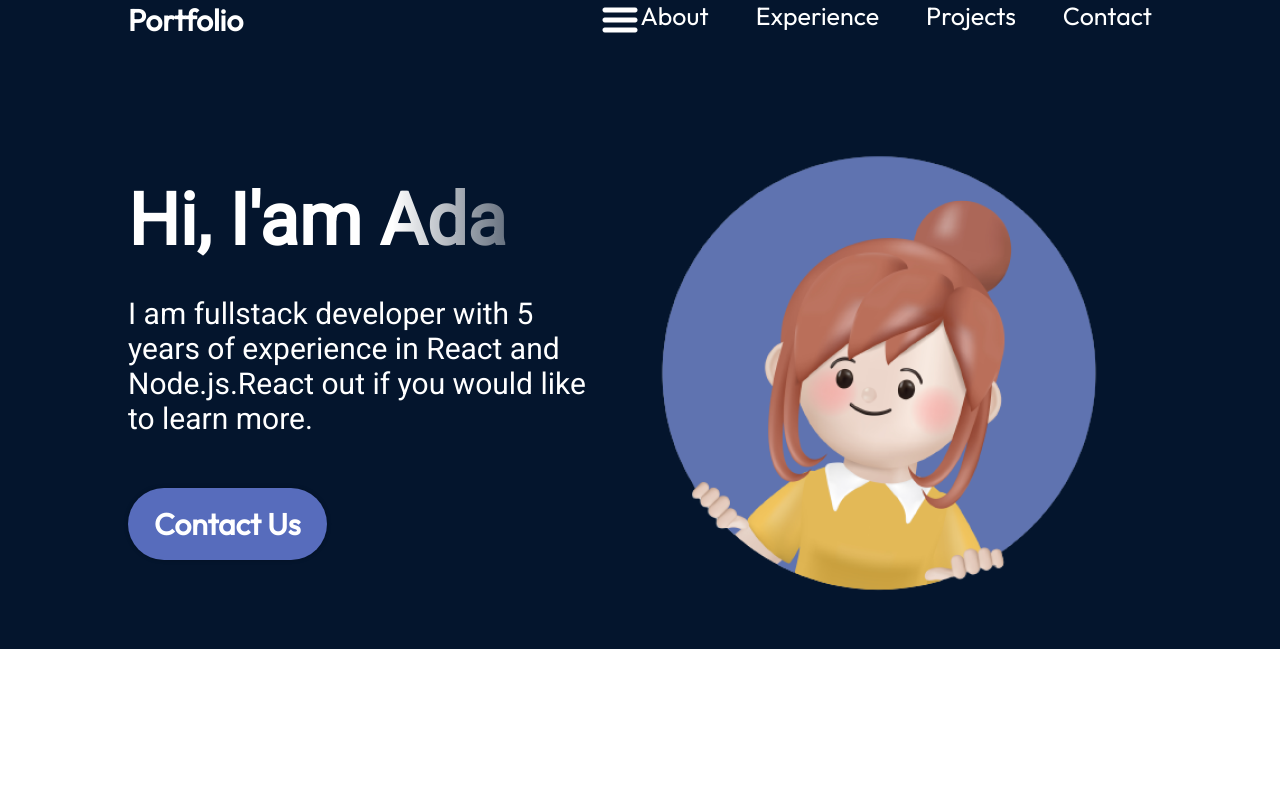
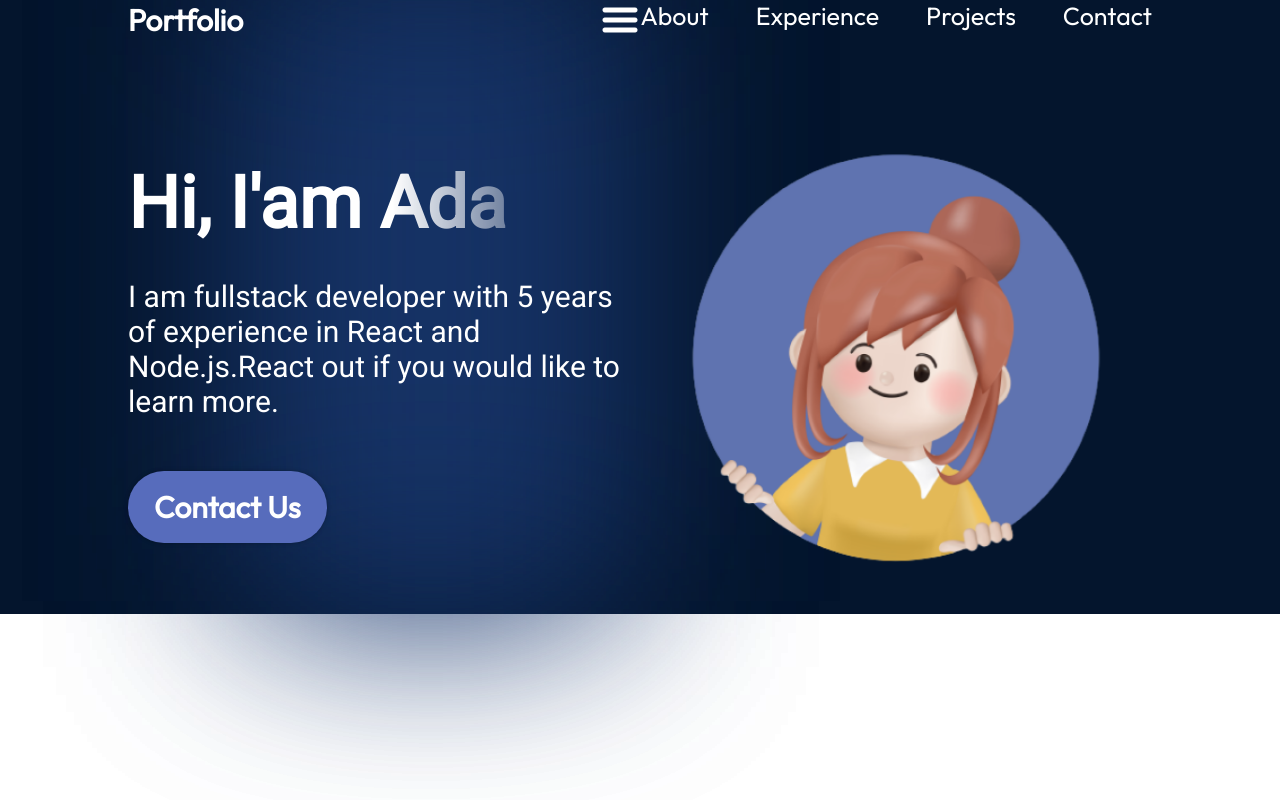
Before and after one commit to Chaamith-Nethsara/Portfolio-Website, a React app: page / in a window 1280 px wide. Built offline with nearby package versions, Linux system fonts and the light colour scheme; the HTML template or start-up script is replaced by a standard one.

Commit message:
Added new css properties to the file

```diff
--- a/src/components/Hero/Hero.module.css
+++ b/src/components/Hero/Hero.module.css
@@ -47,3 +47,49 @@
     padding: 17px 26px;
     box-shadow: 0 0 4px 0 rgba(0,0,0,0.25);
 }
+.heroImg{
+    width: 50%;
+    z-index: 1;
+    animation-name: floating;
+    animation-duration: 3s;
+    animation-iteration-count: infinite;
+    animation-timing-function: ease-in-out;
+}
+
+@keyframes floating{                              /*Use a keyframes to to do smooth translation among the image*/
+    0%{
+        transform: translate(0,0px);
+    }
+    50%{
+        transform: translate(0,10px);
+    }
+    100%{
+        transform: translate(0,-0px);
+    }
+}
+.topBlur{
+    position: absolute;
+    width: 50vw;
+    height: 50vw;
+    min-width: 350px;
+    max-width: 350px;
+    top: -128px;
+    left: 10vw;
+    border: 764px;
+    background: rgba(25,55,109,0.7);
+    filter: blur(100px);
+    z-index: 0;
+}
+.bottomBlur{
+    position: absolute;
+    width: 70vw;
+    height: 50vw;
+    min-width: 350px;
+    max-width: 350px;
+    top: -128px;
+    left: 10vw;
+    border: 764px;
+    background: rgba(25,55,109,0.7);
+    filter: blur(100px);
+    z-index: 0;
+}
```
